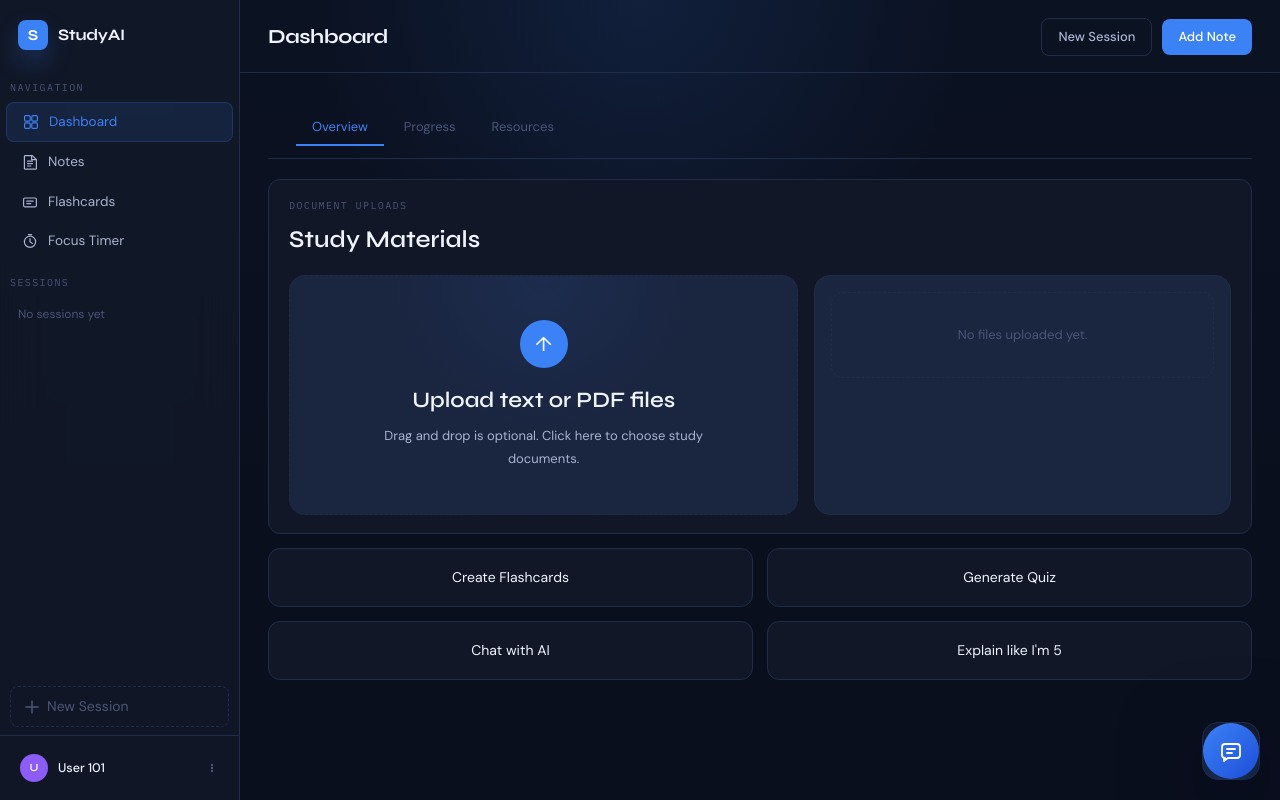
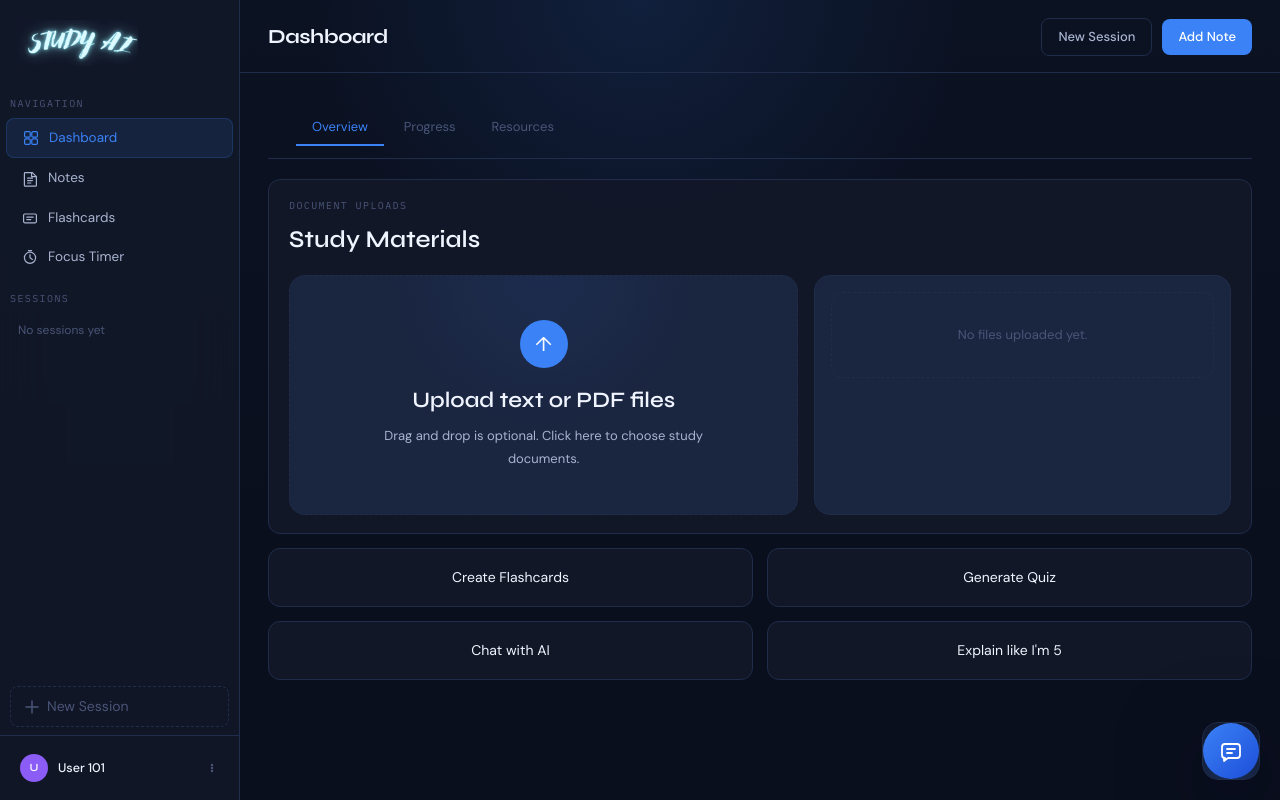
Before and after one commit to TresorBitangimana/AI-Study-Assistant, a React app in the folder Frontend/: page / in a window 1280 px wide. Built offline with nearby package versions, Linux system fonts and the light colour scheme; the HTML template or start-up script is replaced by a standard one.

Commit message:
added new logo

```diff
--- a/Frontend/src/App.css
+++ b/Frontend/src/App.css
@@ -89,9 +89,8 @@
         color: var(--text);
     }
 
-    .brand-chip {
-        @apply flex h-[30px] w-[30px] shrink-0 items-center justify-center rounded-[8px] font-['Syne'] text-[15px] font-bold text-white shadow-[0_12px_24px_rgba(59,130,246,0.25)];
-        background: var(--accent);
+    .brand-logo {
+        @apply block h-auto w-[120px] max-w-full object-contain;
     }
 
     .section-label {
--- a/Frontend/src/Navation.jsx
+++ b/Frontend/src/Navation.jsx
@@ -1,4 +1,5 @@
 import { useEffect, useState } from "react";
+import logo from "./assets/Logo.png";
 
 function NavIcon({ id }) {
     const commonProps = {
@@ -161,12 +162,7 @@ function Navation({
     return (
         <aside className="sidebar-shell">
             <div className="flex items-center justify-center gap-2.5 px-2 py-5 lg:justify-start lg:px-4.5 lg:pb-4 lg:pt-5">
-                <div className="brand-chip">S</div>
-                <div className="sidebar-mobile-hide">
-                    <span className="font-['Syne'] text-base font-bold tracking-[-0.3px] text-(--text)">
-                        StudyAI
-                    </span>
-                </div>
+                <img alt="StudyAI" className="brand-logo" src={logo} />
             </div>
 
             <div className="section-label px-2.5 pb-1.5 pt-3.5 sidebar-mobile-hide">
```
Also changed, not shown: Frontend/src/assets/Logo.png (added), 1 other file (tests, documents, lock files or other folders).
